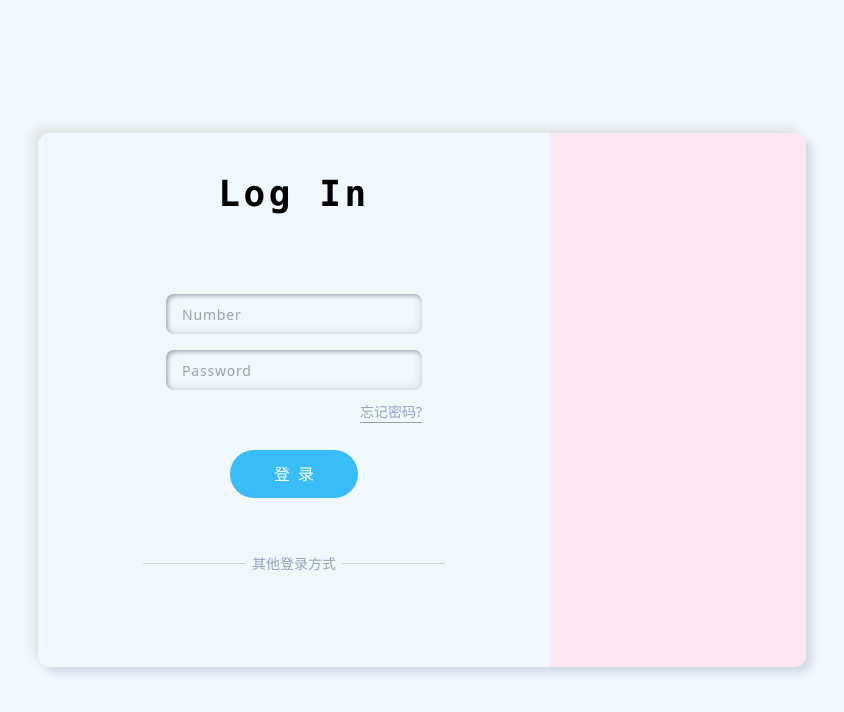
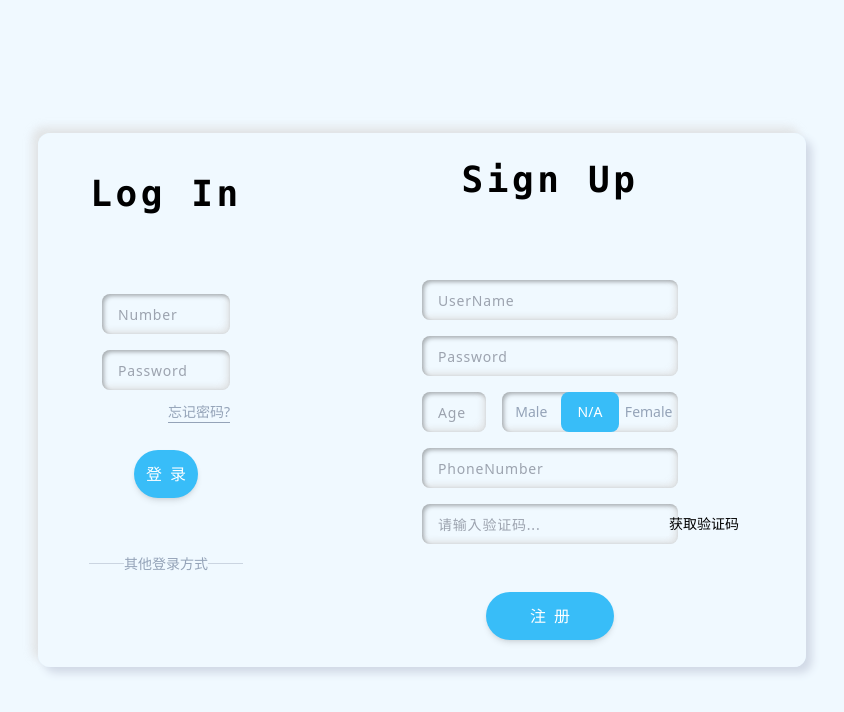
Before and after one commit to ZbWeR/LuminousEndeavors, a Vue app: page /auth in a window 1280 px wide. Shown: the top 712 px of the page, without its empty margins (218-1062 px from the left). Built offline with nearby package versions, Linux system fonts and the light colour scheme.

Commit message:
✨ feat: 完善登录页面的注册部分

```diff
--- a/src/views/LoginView.vue
+++ b/src/views/LoginView.vue
@@ -4,7 +4,7 @@
       class="flex w-3/5 overflow-hidden bg-sky-100 rounded-xl h-2/3 rootShadow"
     >
       <!-- 登录 -->
-      <div class="flex flex-col w-2/3 h-full bg-sky-50">
+      <div class="flex flex-col w-1/3 h-full bg-sky-50">
         <form
           action=""
           method="post"
@@ -33,7 +33,7 @@
             </p>
           </div>
           <button
-            class="box-border w-1/4 px-1 py-3 mt-12 tracking-[0.5em] indent-[0.5em] text-white transition-all rounded-full hover:bg-sky-500 hover:scale-95 bg-sky-400"
+            class="shadow-md box-border w-1/4 px-1 py-3 mt-12 tracking-[0.5em] indent-[0.5em] text-white transition-all rounded-full hover:bg-sky-500 hover:scale-95 bg-sky-400"
           >
             登录
           </button>
@@ -65,10 +65,119 @@
         </form>
       </div>
       <!-- 注册 -->
-      <div class="w-1/3 h-full bg-pink-100"></div>
+      <div class="w-2/3 h-full bg-sky-50">
+        <form
+          action=""
+          method="post"
+          class="flex flex-col items-center justify-center w-full h-full"
+        >
+          <h1
+            class="mb-20 font-mono text-4xl font-bold tracking-widest text-center"
+          >
+            Sign Up
+          </h1>
+          <input
+            class="block w-1/2 px-4 py-2 tracking-wider duration-300 rounded-lg outline-none placeholder:text-sm inputShadow bg-sky-50"
+            type="text"
+            placeholder="UserName"
+          />
+          <input
+            class="block w-1/2 px-4 py-2 mt-4 tracking-wider duration-300 rounded-lg outline-none inputShadow bg-sky-50 placeholder:text-sm"
+            type="password"
+            placeholder="Password"
+          />
+          <!-- 年龄与性别 -->
+          <div class="flex justify-between w-1/2 gap-4 mt-4">
+            <!-- 年龄 -->
+            <input
+              class="w-16 px-4 py-2 tracking-wider duration-300 rounded-lg outline-none inputShadow bg-sky-50 placeholder:text-sm"
+              type=""
+              placeholder="Age"
+            />
+            <!-- 性别 -->
+            <div
+              class="relative flex flex-1 overflow-hidden rounded-lg shadow-sm radioBoxShadow"
+            >
+              <label
+                v-for="(item, index) in ['Male', 'N/A', 'Female']"
+                :key="index"
+                class="flex-1 h-full text-center"
+              >
+                <input
+                  type="radio"
+                  class="hidden peer"
+                  name="sex"
+                  :value="{ value: item, index }"
+                  v-model="checkedValue"
+                  :checked="checkedValue.index === index"
+                />
+                <span
+                  class="relative z-10 flex items-center justify-center h-full text-sm transition-all rounded-lg cursor-pointer text-slate-400 peer-checked:text-white"
+                  >{{ item }}</span
+                >
+              </label>
+              <div
+                :style="{
+                  left: `${(checkedValue.index * 100) / 3}%`,
+                }"
+                class="absolute flex items-center justify-center w-1/3 h-full transition-all rounded-lg bg-sky-400"
+              ></div>
+            </div>
+          </div>
+          <!-- 电话号码 -->
+          <input
+            class="block w-1/2 px-4 py-2 mt-4 tracking-wider duration-300 rounded-lg outline-none inputShadow bg-sky-50 placeholder:text-sm"
+            type="text"
+            placeholder="PhoneNumber"
+          />
+          <div
+            class="flex items-center justify-between w-1/2 py-2 pl-4 pr-2 mt-4 duration-300 rounded-lg outline-none inputShadow bg-sky-50"
+          >
+            <input
+              class="flex-1 tracking-wider outline-none placeholder:text-sm bg-sky-50"
+              type="text"
+              placeholder="请输入验证码..."
+            />
+            <!-- TODO:节流处理 -->
+            <button
+              class="text-sm shrink-0 disabled:cursor-not-allowed disabled:text-slate-400"
+            >
+              获取验证码
+            </button>
+          </div>
+          <!-- 验证码 -->
+          <!-- <div class="flex justify-between w-1/2 mt-4">
+            <input
+              class="w-3/5 px-4 py-2 tracking-wider duration-300 rounded-lg outline-none inputShadow bg-sky-50 placeholder:text-sm"
+              type="text"
+              placeholder="请输入验证码..."
+            />
+            <button
+              class="box-border w-1/3 py-2 text-sm text-white transition-all rounded-lg shadow-md hover:bg-sky-500 hover:scale-95 bg-sky-300"
+            >
+              发送验证码
+            </button>
+          </div> -->
+
+          <button
+            @click.prevent="
+              console.log(((checkedValue.value.index + 1) * 100) / 3)
+            "
+            class="shadow-md box-border w-1/4 px-1 py-3 mt-12 tracking-[0.5em] indent-[0.5em] text-white transition-all rounded-full hover:bg-sky-500 hover:scale-95 bg-sky-400"
+          >
+            注册
+          </button>
+        </form>
+      </div>
     </div>
   </div>
 </template>
+
+<script setup>
+import { ref } from "vue";
+const checkedValue = ref({ value: "", index: 1 });
+console.log(checkedValue.value.index);
+</script>
 
 <style scoped>
 .rootShadow {
@@ -79,8 +188,24 @@
     inset -3px -3px 6px rgba(220, 220, 220, 0.7);
 }
 .inputShadow:focus,
-.inputShadow:active {
+.inputShadow:active,
+.inputShadow:focus-within {
   box-shadow: inset 3px 3px 6px rgba(0, 0, 0, 0.5),
     inset -3px -3px 6px rgba(255, 255, 255, 0.7);
 }
+.radioBoxShadow {
+  box-shadow: inset 2px 2px 4px rgba(0, 0, 0, 0.3),
+    inset -3px -3px 6px rgba(220, 220, 220, 0.7);
+}
+
+/* 去除数字input的自带样式 */
+/* 在Chrome浏览器下 */
+input::-webkit-outer-spin-button,
+input::-webkit-inner-spin-button {
+  -webkit-appearance: none;
+}
+/* 在Firefox浏览器下 */
+input[type="number"] {
+  -moz-appearance: textfield;
+}
 </style>
```
